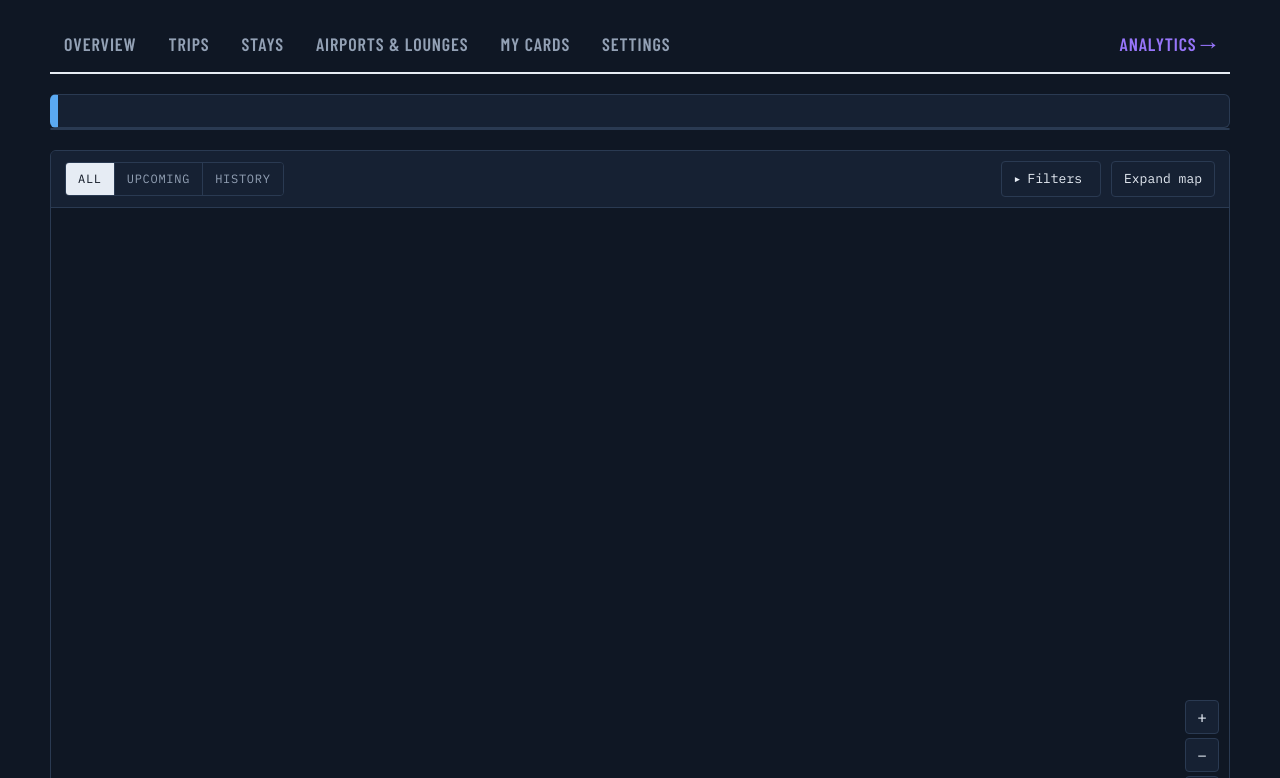
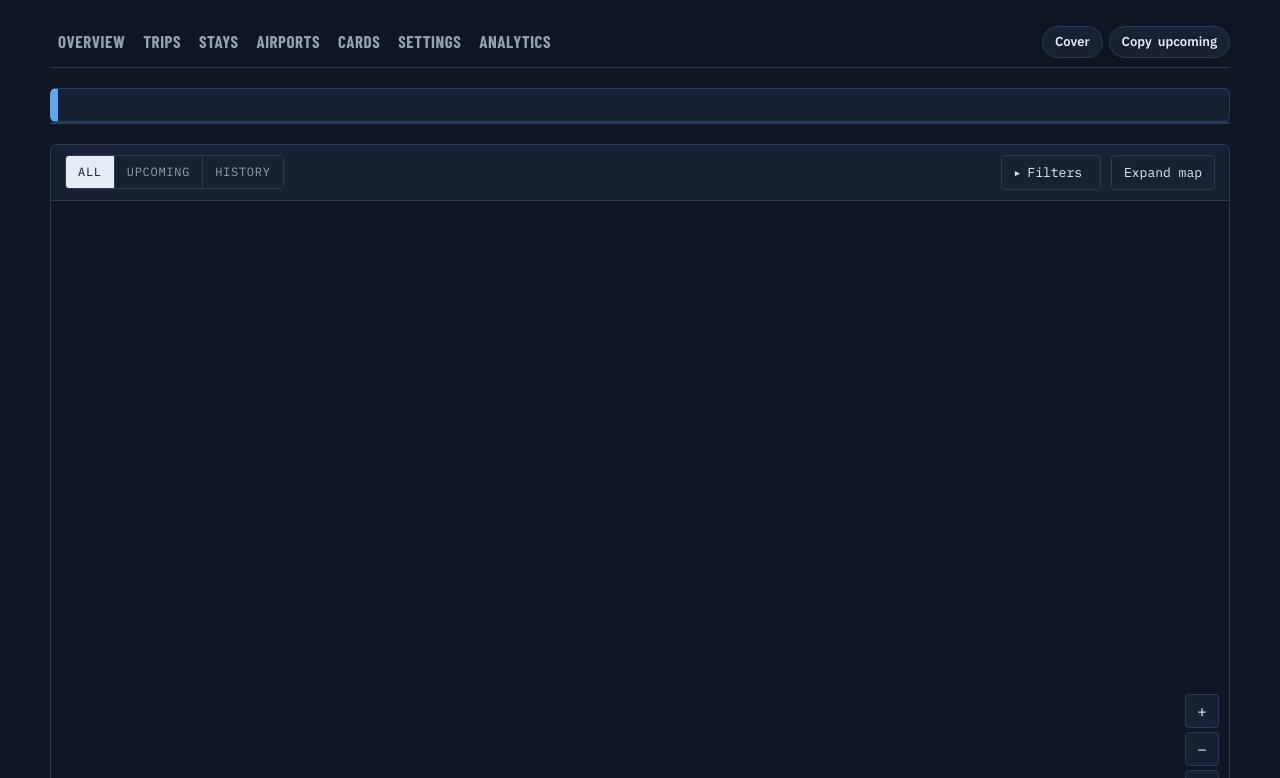
Before and after one commit to billywall732/billywall732.github.io, a plain HTML site: page contrail/index.html in a window 1280 px wide. Shown: the part 234-1012 px from the top of the page. Drawn offline with nearby package versions, Linux system fonts and the light colour scheme; no server answers.

Commit message:
Contrail tabs in the Fantasy Football style, with Analytics as a tab
All-caps bold tabs with an accent underline on the active one, Cover and
Copy upcoming as pills on the right. Airports & lounges and My cards become
Airports and Cards. The analytics page shows the same bar with Analytics
active. #tab addresses also switch tabs after the page loads.

Co-Authored-By: Claude Opus 5.5 <noreply@anthropic.com>

```diff
--- a/contrail/analytics/analytics.css
+++ b/contrail/analytics/analytics.css
@@ -1,8 +1,8 @@
 /* Contrail analytics: charts use the app's color variables, so they follow the color mode */
-.contrail-app .backlink { color: var(--accent); text-decoration: none; }
-.contrail-app .backlink:hover { text-decoration: underline; }
-.contrail-app .secnav { position: sticky; top: 0; z-index: 20; display: flex; gap: 4px; overflow-x: auto; scrollbar-width: none; background: var(--bg); padding-block: 8px; border-bottom: 2px solid var(--ink); }
-.contrail-app .secnav a { font-family: var(--f-display); font-size: 16px; font-weight: 600; letter-spacing: .05em; text-transform: uppercase; padding: 6px 12px; color: var(--muted); text-decoration: none; white-space: nowrap; border-radius: 4px; }
+/* The Contrail tab bar scrolls away here; the section links below it stay on screen */
+.contrail-app .pagetabs { position: static; }
+.contrail-app .secnav { position: sticky; top: env(safe-area-inset-top, 0px); z-index: 19; display: flex; gap: 4px; overflow-x: auto; scrollbar-width: none; background: var(--bg); padding-block: 8px; border-bottom: 1px solid var(--line); }
+.contrail-app .secnav a { font-family: var(--f-mono); font-size: 12px; letter-spacing: .08em; text-transform: uppercase; padding: 5px 10px; color: var(--muted); text-decoration: none; white-space: nowrap; border-radius: 4px; }
 .contrail-app .secnav a:hover { color: var(--ink); background: var(--surface-2); }
 .contrail-app .an-sections { display: flex; flex-direction: column; gap: 20px; }
 .contrail-app .an-sec { scroll-margin-top: 64px; gap: 10px; }
--- a/contrail/analytics/analytics.js
+++ b/contrail/analytics/analytics.js
@@ -8,6 +8,8 @@ import { demoBanner, setUpApp } from '/shared/app-shell.js';
 import { contrailDemo } from '/contrail/demo-data.js';
 
 setUpApp();
+// On a phone the Contrail tab bar scrolls sideways; bring the active Analytics tab into view
+{ const bar = document.querySelector('.pagetabs .tabscroll'), a = bar?.querySelector('[aria-current="page"]'); if (a) bar.scrollLeft = a.offsetLeft + a.offsetWidth - bar.clientWidth + 24; }
 const $id = (id) => document.getElementById(id);
 const esc = (s) => String(s ?? '').replace(/[&<>"']/g, (c) => ({ '&': '&amp;', '<': '&lt;', '>': '&gt;', '"': '&quot;', "'": '&#39;' }[c]));
 const fmt = (n) => Math.round(n).toLocaleString();
--- a/contrail/app.css
+++ b/contrail/app.css
@@ -170,10 +170,17 @@ body.noscroll{overflow:hidden}
 .contrail-app .ownerform{display:flex;gap:8px;align-items:center;flex-wrap:wrap}
 .contrail-app .ownerform input{padding:6px 9px;border:1px solid var(--line);border-radius:4px;background:var(--surface);color:var(--ink);font-size:15px;min-width:0}
 .contrail-app .linkbtn{background:none;border:0;padding:0;color:var(--accent);font-family:var(--f-mono);font-size:12px;text-decoration:underline;text-underline-offset:2px}
-.contrail-app .pagetabs{position:sticky;top:env(safe-area-inset-top,0px);z-index:20;display:flex;gap:4px;overflow-x:auto;scrollbar-width:none;background:var(--bg);padding-block:8px;border-bottom:2px solid var(--ink)}
-.contrail-app .pagetabs button{font-family:var(--f-display);font-size:18px;font-weight:600;letter-spacing:.05em;text-transform:uppercase;padding:6px 14px;border:0;border-radius:4px 4px 0 0;background:none;color:var(--muted);white-space:nowrap}
-.contrail-app .pagetabs button[aria-selected="true"]{background:var(--ink);color:var(--bg)}
-.contrail-app .pagetabs button:hover:not([aria-selected="true"]){color:var(--ink)}
+/* Section tabs: same language as Fantasy Football (all-caps bold links, accent underline on the active one, utility pills on the right) */
+.contrail-app .pagetabs{position:sticky;top:env(safe-area-inset-top,0px);z-index:20;display:flex;align-items:center;gap:8px;background:color-mix(in oklab,var(--bg) 95%,transparent);border-bottom:1px solid var(--line)}
+.contrail-app .tabscroll{position:relative;display:flex;gap:2px;flex:1;min-width:0;overflow-x:auto;scrollbar-width:none}
+.contrail-app .tabscroll::-webkit-scrollbar{display:none}
+.contrail-app .tabgroup{display:flex;gap:2px}
+.contrail-app .pagetabs :is([role=tab],.tablink){display:inline-flex;align-items:center;font-family:var(--f-display);font-size:17px;font-weight:700;letter-spacing:.03em;text-transform:uppercase;color:var(--muted);text-decoration:none;padding:12px 8px 9px;border:0;border-bottom:3px solid transparent;border-radius:0;background:none;white-space:nowrap;cursor:pointer;transition:color .2s}
+.contrail-app .pagetabs :is([role=tab],.tablink):hover{color:var(--ink)}
+.contrail-app .pagetabs :is([role=tab][aria-selected="true"],.tablink[aria-current="page"]){color:var(--ink);border-bottom-color:var(--accent)}
+.contrail-app .tabtools{display:flex;gap:6px;flex:none}
+.contrail-app .utilpill{display:inline-flex;align-items:center;gap:6px;border:1px solid var(--line);background:var(--surface);color:var(--ink);border-radius:999px;padding:5px 12px;font-family:var(--f-body);font-size:13px;font-weight:700;text-decoration:none;white-space:nowrap;cursor:pointer}
+.contrail-app .utilpill:hover{border-color:var(--accent)}
 .contrail-app .lead{margin:0;color:var(--muted);max-width:65ch}
 .contrail-app .wallet{display:flex;flex-direction:column;gap:16px}
 .contrail-app .wgroup{display:flex;flex-direction:column;gap:8px}
@@ -294,9 +301,7 @@ body.noscroll{overflow:hidden}
 @keyframes ping{0%{transform:scale(.6);opacity:.9}100%{transform:scale(2.4);opacity:0}}
 }
 
-/* ---- Added on the site: analytics link, flight form, airport suggestions, settings ---- */
-.contrail-app .pagetabs .pagelink{font-family:var(--f-display);font-size:18px;font-weight:600;letter-spacing:.05em;text-transform:uppercase;padding:6px 14px;color:var(--accent);text-decoration:none;white-space:nowrap;margin-left:auto}
-.contrail-app .pagetabs .pagelink:hover{text-decoration:underline}
+/* ---- Added on the site: flight form, airport suggestions, settings ---- */
 .contrail-app .btn.danger{color:var(--t-soon);border-color:currentColor}
 .contrail-app .tripform{gap:12px}
 .contrail-app .legf{border:1px dashed var(--line);border-radius:6px;padding:10px 12px 8px;margin:0;display:flex;flex-direction:column;gap:6px;min-width:0}
@@ -314,8 +319,7 @@ body.noscroll{overflow:hidden}
 .contrail-app #stayMap.picking{cursor:crosshair}
 .contrail-app .pickhint{margin:0;color:var(--accent);font-weight:600}
 .contrail-app .row{display:flex;gap:8px;flex-wrap:wrap;align-items:center}
-@media (max-width:640px){.contrail-app .pagetabs .pagelink{margin-left:0}}
 /* A purpose chip shares its class with the trip-details box; keep it chip-sized */
 .contrail-app .chip.purpose{display:inline-block;padding:2px 7px;border-radius:3px;background:none;gap:0}
 .contrail-app .chips{align-items:center}
-.contrail-app .coverlink{color:inherit;text-decoration:underline;text-underline-offset:2px}
+@media (max-width:640px){.contrail-app .tabscroll{-webkit-mask-image:linear-gradient(90deg,#000 85%,transparent);mask-image:linear-gradient(90deg,#000 85%,transparent);padding-right:24px}.contrail-app .pagetabs :is([role=tab],.tablink){font-size:15px;padding-inline:7px}.contrail-app .utilpill{padding:4px 9px;font-size:12px}.contrail-app .pill-more{display:none}}
--- a/contrail/app.js
+++ b/contrail/app.js
@@ -713,6 +713,9 @@ function showTab(t, focus) {
   if (!TABS.includes(t)) t = 'overview';
   TAB = t; prefs.set('tab', t);
   root.querySelectorAll('.pagetabs [role=tab]').forEach((b) => { const on = b.dataset.tab === t; b.setAttribute('aria-selected', on); b.tabIndex = on ? 0 : -1; if (on && focus) b.focus(); });
+  // Keep the active tab in view when the bar scrolls sideways (phones), without moving the page
+  const bar = root.querySelector('.pagetabs .tabscroll'), sel = $id('t-' + t);
+  if (sel.offsetLeft < bar.scrollLeft || sel.offsetLeft + sel.offsetWidth > bar.scrollLeft + bar.clientWidth - 24) bar.scrollLeft = sel.offsetLeft - 8;
   root.querySelectorAll('.tabpanel').forEach((p) => { p.hidden = !p.dataset.show.split(' ').includes(t); });
   try { history.replaceState(null, '', '#' + t); } catch { /* sandboxed */ }
   if (t === 'overview' || t === 'trips') requestAnimationFrame(draw);
@@ -725,6 +728,8 @@ root.querySelector('.pagetabs').addEventListener('keydown', (e) => {
   if (!['ArrowLeft', 'ArrowRight'].includes(e.key) || !e.target.closest('[role=tab]')) return;
   const i = TABS.indexOf(TAB), n = (i + (e.key === 'ArrowRight' ? 1 : -1) + TABS.length) % TABS.length; showTab(TABS[n], true); e.preventDefault();
 });
+// Typing or following a #tab address switches tabs too
+addEventListener('hashchange', () => { const h = location.hash.slice(1); if (TABS.includes(h) && h !== TAB) showTab(h); });
 root.addEventListener('click', (e) => { const g = e.target.closest('[data-goto]'); if (g) { showTab(g.dataset.goto); window.scrollTo({ top: root.offsetTop }); } });
 
 function selectApt(c, go) { selApt = c; renderApts(); renderAptDetail(); draw(); if (go) showTab('airports'); }
@@ -1059,7 +1064,7 @@ function renderYearChips() {
 }
 function renderAll() {
   // In the demo each page starts fresh, so tell the analytics page when the sample data is gone
-  root.querySelector('.pagelink').href = '/contrail/analytics/' + (store.mode === 'demo' && !TRIPS.length && !STAYS.length ? '?sample=none' : '');
+  $id('analyticsLink').href = '/contrail/analytics/' + (store.mode === 'demo' && !TRIPS.length && !STAYS.length ? '?sample=none' : '');
   renderOwner(); renderYearChips(); renderLegend(); renderNext(); renderStats();
   if (!editing) renderTrips();
   renderApts(); renderAptDetail(); renderWallet(); renderAddForm();
--- a/contrail/index.html
+++ b/contrail/index.html
@@ -49,7 +49,7 @@
     <div id="demoBanner"></div>
     <header>
       <div class="head-l">
-        <span class="eyebrow"><a href="/contrail/cover/" class="coverlink">Contrail cover</a> · Flight and hotel log</span>
+        <span class="eyebrow">Flight and hotel log</span>
         <h1>Contrail</h1>
         <p class="owner">The travels of <b id="ownerName">…</b> <button type="button" class="linkbtn" id="editOwner">Edit name</button></p>
       </div>
@@ -60,18 +60,25 @@
             <option value="30" selected>30 days</option><option value="60">60 days</option><option value="90">90 days</option>
           </select>
         </label>
-        <button class="btn" id="copyUp" type="button">Copy upcoming trips</button>
       </div>
     </header>
 
-    <nav class="pagetabs" role="tablist" aria-label="Sections">
-      <button role="tab" data-tab="overview" id="t-overview" aria-controls="p-overview">Overview</button>
-      <button role="tab" data-tab="trips" id="t-trips" aria-controls="p-trips">Trips</button>
-      <button role="tab" data-tab="stays" id="t-stays" aria-controls="p-stays">Stays</button>
-      <button role="tab" data-tab="airports" id="t-airports" aria-controls="p-airports">Airports &amp; lounges</button>
-      <button role="tab" data-tab="cards" id="t-cards" aria-controls="p-cards">My cards</button>
-      <button role="tab" data-tab="settings" id="t-settings" aria-controls="p-settings">Settings</button>
-      <a class="pagelink" href="/contrail/analytics/">Analytics <span aria-hidden="true">→</span></a>
+    <nav class="pagetabs" aria-label="Contrail">
+      <div class="tabscroll">
+        <div class="tabgroup" role="tablist" aria-label="Sections">
+          <button role="tab" data-tab="overview" id="t-overview" aria-controls="p-overview">Overview</button>
+          <button role="tab" data-tab="trips" id="t-trips" aria-controls="p-trips">Trips</button>
+          <button role="tab" data-tab="stays" id="t-stays" aria-controls="p-stays">Stays</button>
+          <button role="tab" data-tab="airports" id="t-airports" aria-controls="p-airports">Airports</button>
+          <button role="tab" data-tab="cards" id="t-cards" aria-controls="p-cards">Cards</button>
+          <button role="tab" data-tab="settings" id="t-settings" aria-controls="p-settings">Settings</button>
+        </div>
+        <a class="tablink" id="analyticsLink" href="/contrail/analytics/">Analytics</a>
+      </div>
+      <div class="tabtools">
+        <a class="utilpill" href="/contrail/cover/" title="Back to the cover page">Cover</a>
+        <button class="utilpill" id="copyUp" type="button" title="Copy upcoming trips">Copy<span class="pill-more"> upcoming</span></button>
+      </div>
     </nav>
 
     <div class="tabpanel" data-show="overview" id="p-overview">
```
Also changed, not shown: contrail/analytics/index.html (+15 -1 lines).
